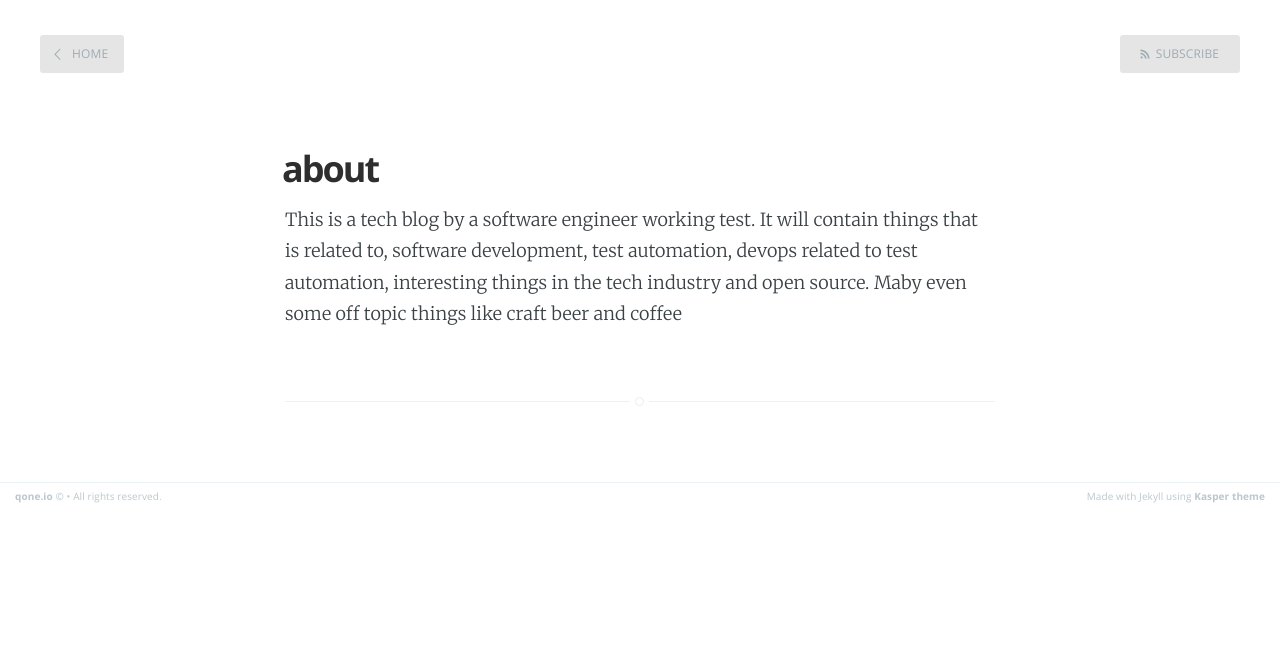
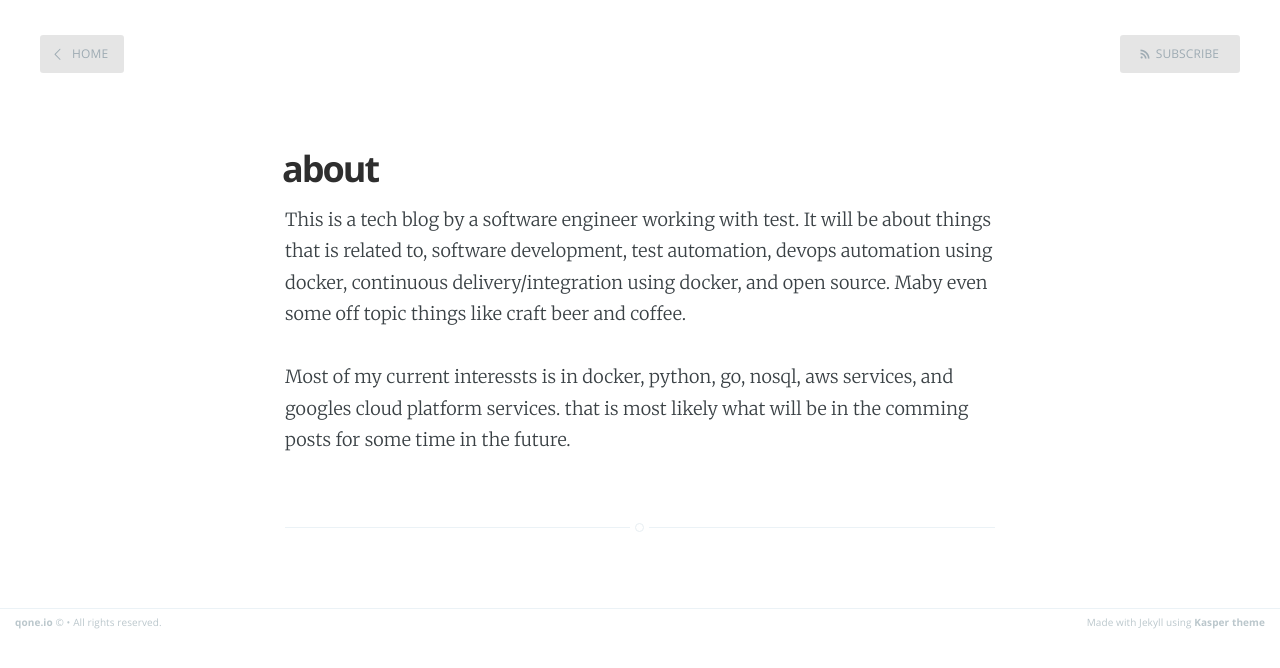
Before and after one commit to mad01/mad01.github.io, a Jekyll site: the page built from about.md, in a window 1280 px wide. Shown: the top 668 px of the page. Built offline with Jekyll 4.4.1, drawn with Linux system fonts in a browser that asks for light colours; Markdown is read by kramdown in place of the engine named in the settings.

Commit message:
update about

```diff
--- a/about.md
+++ b/about.md
@@ -3,4 +3,6 @@ layout: page
 title: about
 ---
 
-This is a tech blog by a software engineer working test. It will contain things that is related to, software development, test automation, devops related to test automation, interesting things in the tech industry and open source. Maby even some off topic things like craft beer and coffee
+This is a tech blog by a software engineer working with test. It will be about things that is related to, software development, test automation, devops automation using docker, continuous delivery/integration using docker, and open source. Maby even some off topic things like craft beer and coffee.
+
+Most of my current interessts is in docker, python, go, nosql, aws services, and googles cloud platform services. that is most likely what will be in the comming posts for some time in the future.
```
